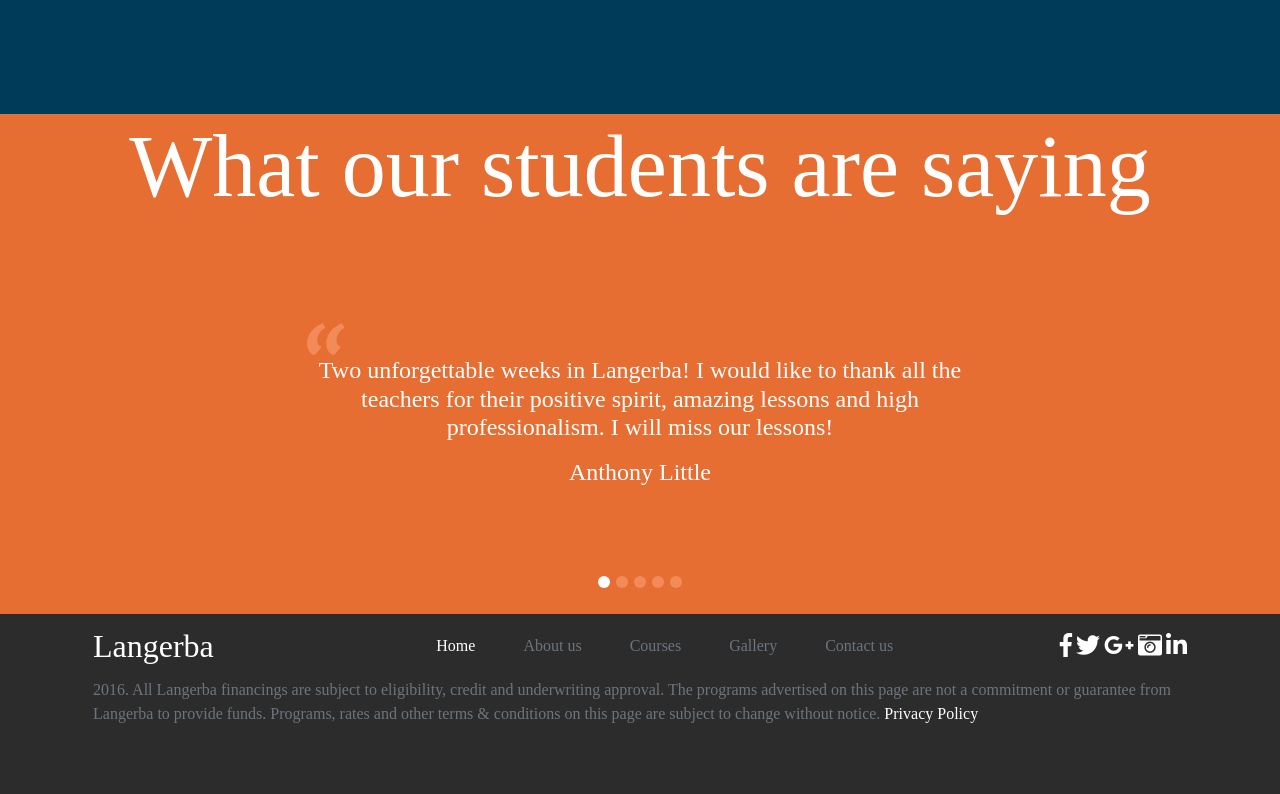
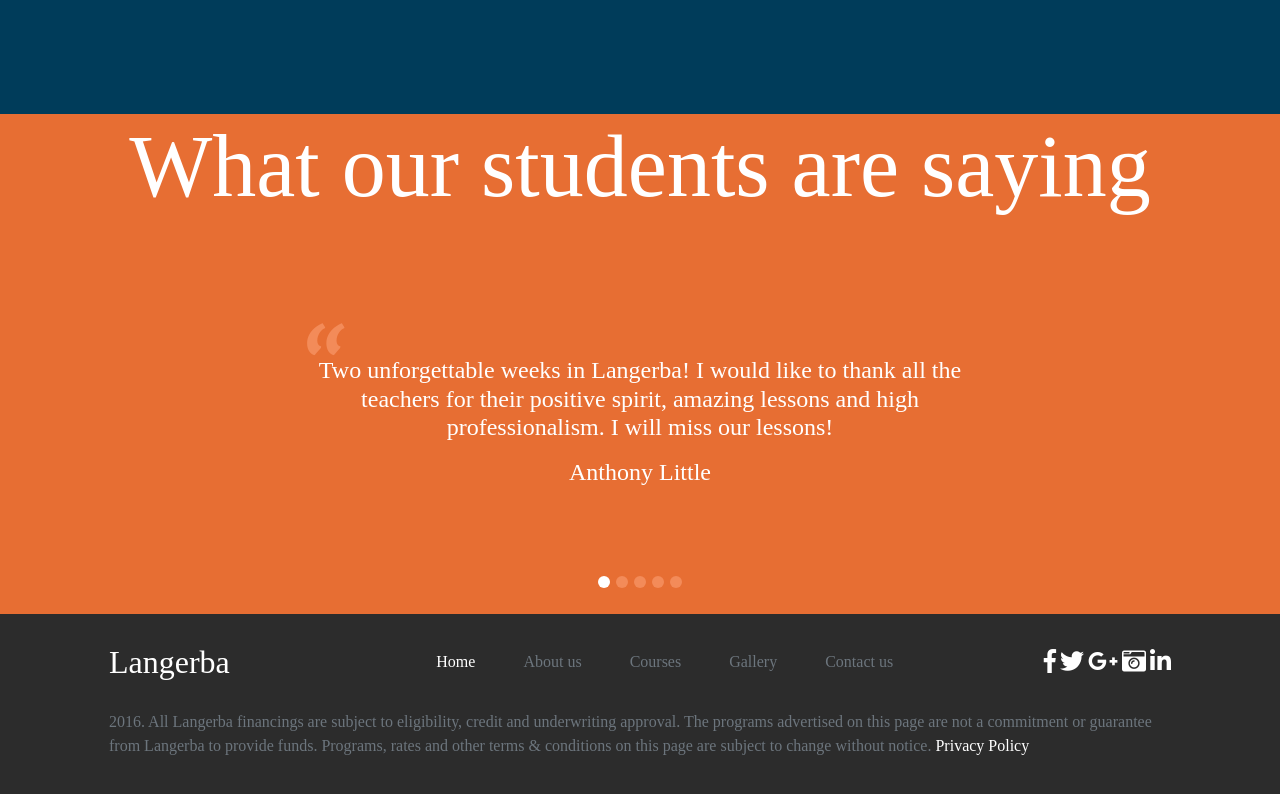
Before and after one commit to Mflantier/Init, a plain HTML site: page index.html in a window 1280 px wide. Shown: the part 2537-3331 px from the top of the page. Drawn offline with nearby package versions, Linux system fonts and the light colour scheme.

Commit message:
[HTML][CSS]
Footer

```diff
--- a/index.html
+++ b/index.html
@@ -249,8 +249,8 @@
 
     <footer>
         <nav class="container-fluid rd-navbar-inner" id="navbarfooter">
-            <div class="container border-bottom-1 border-light" id="containerfooter">
-                <div class="row d-flex justify-content-center justify-content-between align-items-center m-2 " id="navbar-text">
+            <div class="container" id="containerfooter">
+                <div class="row d-flex justify-content-center justify-content-between align-items-center m-4 " id="navbar-text">
                     <div class="navbar-brand"><a href="#" class="text-white h2" id="langerba">Langerba</a></div>
 
                     <ul class="row align-items-center">
@@ -269,11 +269,11 @@
                         <a href="#" class="text-white h4"><i class="fab fa-linkedin-in"></i></a>
                     </div>
                 </div>
-                <div class="row d-flex justify-content-center justify-content-between align-items-center m-2 ">
+                <div class="row d-flex justify-content-center justify-content-between align-items-center m-4">
                     <p class="text-muted">2016. All Langerba financings are subject to eligibility, credit and
                         underwriting approval. The programs advertised on this page are not a commitment or guarantee
                         from Langerba to provide funds. Programs, rates and other terms & conditions on this page are
-                        subject to change without notice. <a href="#" class="text-white">Privacy Policy</a></p>
+                        subject to change without notice. <a href="#" id="privacy">Privacy Policy</a></p>
 
                 </div>
 
--- a/style.css
+++ b/style.css
@@ -350,3 +350,12 @@ a:link {
     color: #f38b59;
     transition: 0.5s all;
 }
+
+#privacy{
+    color: white;
+}
+
+#privacy:hover {
+    color: #f38b59;
+    transition: 0.5s all;
+}
```
